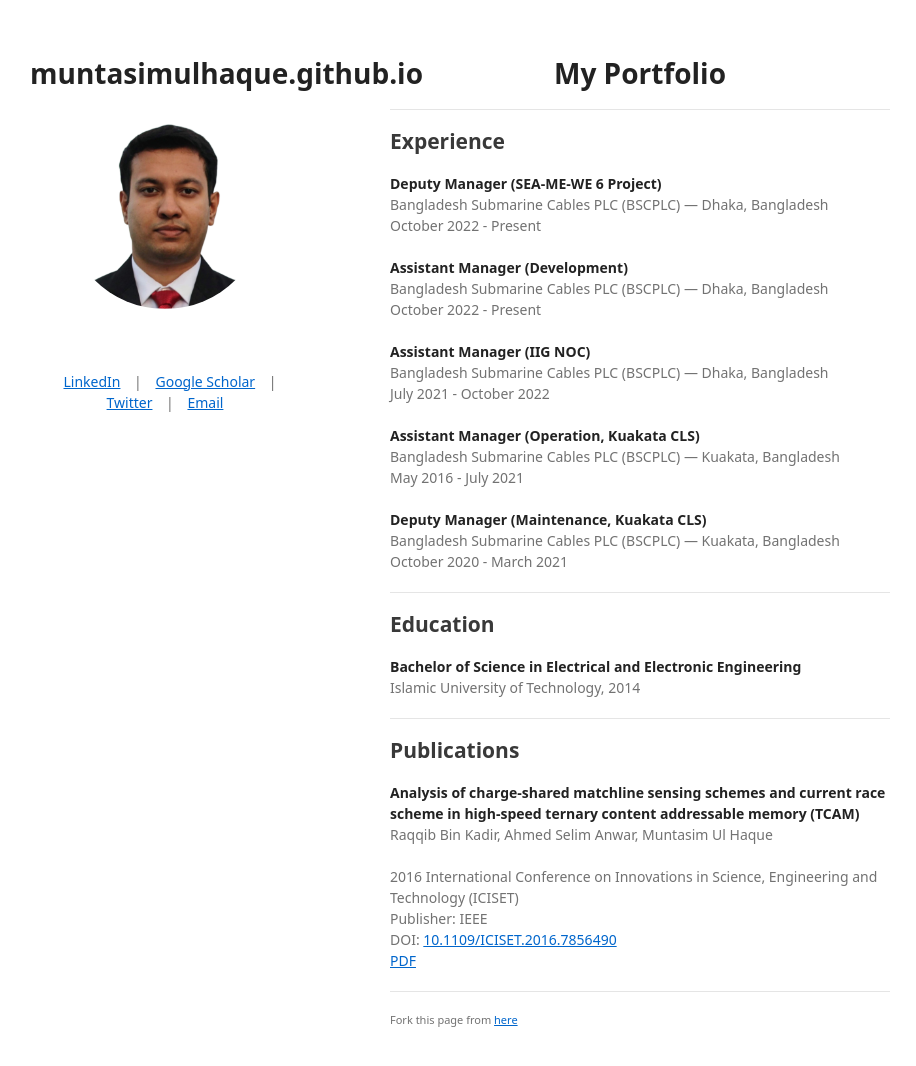
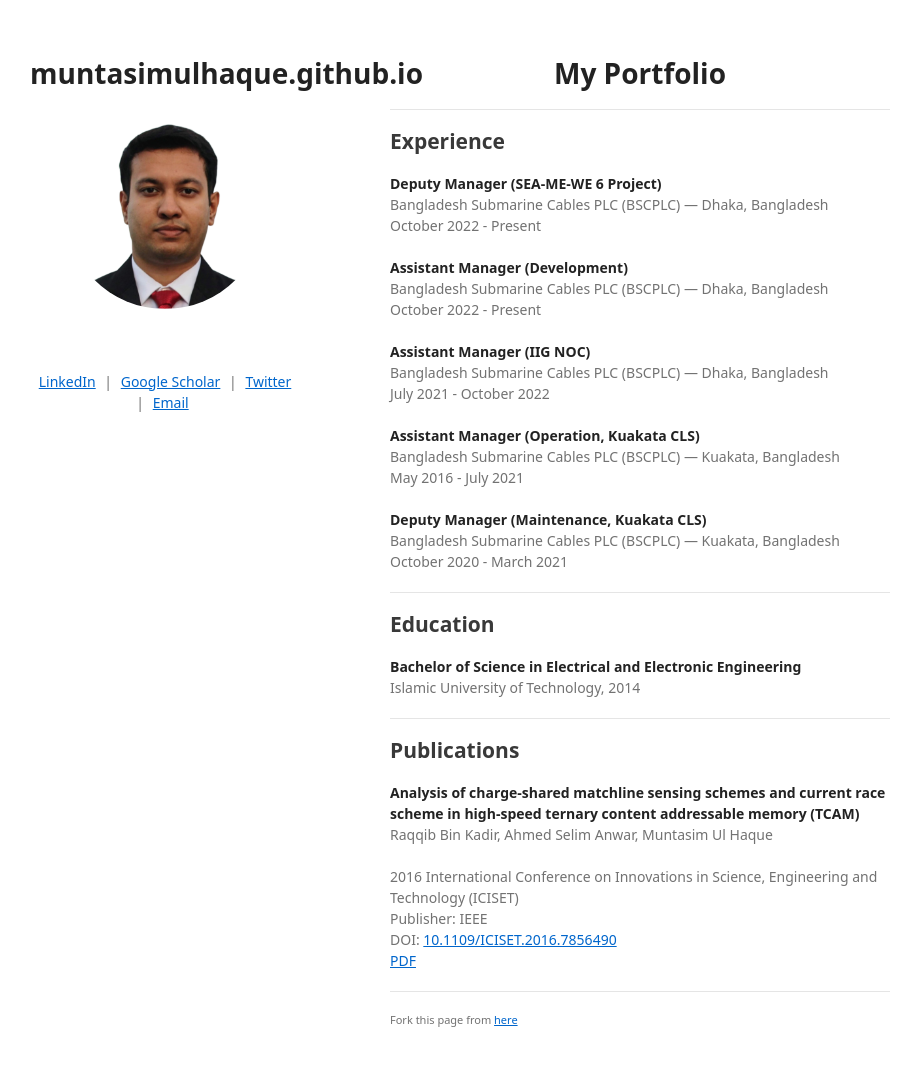
Before and after one commit to muntasimulhaque/muntasimulhaque.github.io, a Jekyll site: the page built from index.md, in a window 1280 px wide and 1099 px high. Shown: the top 1066 px of the window, without its empty margins (180-1096 px from the left). Built offline with Jekyll 4.4.1, drawn with Linux system fonts in a browser that asks for light colours; our own code applies the rules of GitHub Pages for plain Markdown files; a script that is not in the unit is left out.

Commit message:
Update style.css

```diff
--- a/assets/css/style.css
+++ b/assets/css/style.css
@@ -53,7 +53,7 @@ a:visited {
 .link-container {
   text-align: center;}
 .link-container a {
-  margin: 0 10px; /* Optional: Adds space between links */}
+  margin: 0 5px; /* Optional: Adds space between links */}
 
 blockquote {
   border-left: 1px solid #e5e5e5;
```
